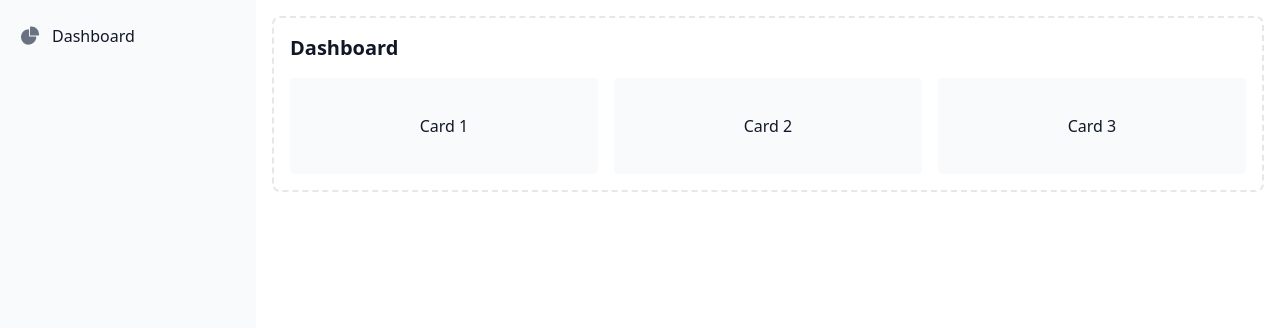
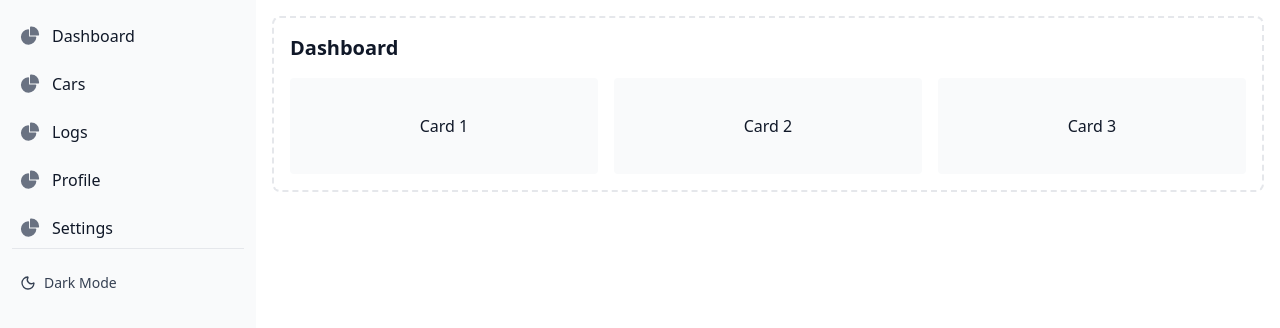
Before and after one commit to Sebastian34E/CarLog, a React (Vite) app in the folder carlog-frontend/: page /dashboard in a window 1280 px wide. Shown: the top 328 px of the page. Built offline with nearby package versions, Linux system fonts and the light colour scheme.

Commit message:
Added DarkMode

```diff
--- a/carlog-frontend/package.json
+++ b/carlog-frontend/package.json
@@ -15,6 +15,7 @@
     "@supabase/supabase-js": "^2.50.0",
     "@tailwindcss/postcss": "^4.1.10",
     "@tailwindcss/vite": "^4.1.10",
+    "lucide-react": "^0.522.0",
     "react": "^19.1.0",
     "react-dom": "^19.1.0",
     "react-router-dom": "^7.6.2"
--- /dev/null
+++ b/carlog-frontend/src/components/DarkModeToggle/DarkModeToggle.tsx
@@ -0,0 +1,37 @@
+import { useEffect, useState } from "react";
+import { Moon, Sun } from "lucide-react";
+
+const DarkModeToggle = () => {
+  const [isDark, setIsDark] = useState<boolean>(() => {
+    if (typeof window !== "undefined") {
+      const stored = localStorage.getItem("theme");
+      if (stored) return stored === "dark";
+      return window.matchMedia("(prefers-color-scheme: dark)").matches;
+    }
+    return false;
+  });
+
+  useEffect(() => {
+    if (isDark) {
+      document.documentElement.classList.add("dark");
+      localStorage.setItem("theme", "dark");
+    } else {
+      document.documentElement.classList.remove("dark");
+      localStorage.setItem("theme", "light");
+    }
+  }, [isDark]);
+
+  const toggleTheme = () => setIsDark((prev) => !prev);
+
+  return (
+    <button
+      onClick={toggleTheme}
+      className="flex items-center gap-2 p-2 text-sm font-medium text-gray-700 dark:text-gray-200 hover:bg-gray-100 dark:hover:bg-gray-800 rounded-lg transition-colors w-full"
+    >
+      {isDark ? <Sun className="w-4 h-4" /> : <Moon className="w-4 h-4" />}
+      {isDark ? "Light Mode" : "Dark Mode"}
+    </button>
+  );
+};
+
+export default DarkModeToggle;
--- a/carlog-frontend/src/components/Sidebar/Sidebar.tsx
+++ b/carlog-frontend/src/components/Sidebar/Sidebar.tsx
@@ -1,5 +1,6 @@
 import React from "react";
 import { useSidebar } from "./SidebarContext";
+import DarkModeToggle from "@/components/DarkModeToggle/DarkModeToggle";
 
 const Sidebar = () => {
   const { isOpen } = useSidebar();
@@ -11,7 +12,7 @@ const Sidebar = () => {
       } sm:translate-x-0`}
       aria-label="Sidebar"
     >
-      <div className="h-full px-3 py-4 overflow-y-auto">
+      <div className="flex flex-col h-full px-3 py-4 overflow-y-auto">
         <ul className="space-y-2 font-medium">
           <li>
             <a
@@ -29,8 +30,75 @@ const Sidebar = () => {
               <span className="ms-3">Dashboard</span>
             </a>
           </li>
+          <li>
+            <a
+              href="#"
+              className="flex items-center p-2 text-gray-900 rounded-lg dark:text-white hover:bg-gray-100 dark:hover:bg-gray-700"
+            >
+              <svg
+                className="w-5 h-5 text-gray-500 dark:text-gray-400"
+                fill="currentColor"
+                viewBox="0 0 22 21"
+              >
+                <path d="M16.975 11H10V4.025A1 1 0 0 0 8.934 3.027a8.5 8.5 0 1 0 9.039 9.039A1 1 0 0 0 16.975 11Z" />
+                <path d="M12.5 0a.96.96 0 0 0-.565.027A1 1 0 0 0 11 1.02V10h8.975a1 1 0 0 0 1-.935c.013-.188.028-.374.028-.565A8.51 8.51 0 0 0 12.5 0Z" />
+              </svg>
+              <span className="ms-3">Cars</span>
+            </a>
+          </li>
+          <li>
+            <a
+              href="#"
+              className="flex items-center p-2 text-gray-900 rounded-lg dark:text-white hover:bg-gray-100 dark:hover:bg-gray-700"
+            >
+              <svg
+                className="w-5 h-5 text-gray-500 dark:text-gray-400"
+                fill="currentColor"
+                viewBox="0 0 22 21"
+              >
+                <path d="M16.975 11H10V4.025A1 1 0 0 0 8.934 3.027a8.5 8.5 0 1 0 9.039 9.039A1 1 0 0 0 16.975 11Z" />
+                <path d="M12.5 0a.96.96 0 0 0-.565.027A1 1 0 0 0 11 1.02V10h8.975a1 1 0 0 0 1-.935c.013-.188.028-.374.028-.565A8.51 8.51 0 0 0 12.5 0Z" />
+              </svg>
+              <span className="ms-3">Logs</span>
+            </a>
+          </li>
+          <li>
+            <a
+              href="#"
+              className="flex items-center p-2 text-gray-900 rounded-lg dark:text-white hover:bg-gray-100 dark:hover:bg-gray-700"
+            >
+              <svg
+                className="w-5 h-5 text-gray-500 dark:text-gray-400"
+                fill="currentColor"
+                viewBox="0 0 22 21"
+              >
+                <path d="M16.975 11H10V4.025A1 1 0 0 0 8.934 3.027a8.5 8.5 0 1 0 9.039 9.039A1 1 0 0 0 16.975 11Z" />
+                <path d="M12.5 0a.96.96 0 0 0-.565.027A1 1 0 0 0 11 1.02V10h8.975a1 1 0 0 0 1-.935c.013-.188.028-.374.028-.565A8.51 8.51 0 0 0 12.5 0Z" />
+              </svg>
+              <span className="ms-3">Profile</span>
+            </a>
+          </li>
+          <li>
+            <a
+              href="#"
+              className="flex items-center p-2 text-gray-900 rounded-lg dark:text-white hover:bg-gray-100 dark:hover:bg-gray-700"
+            >
+              <svg
+                className="w-5 h-5 text-gray-500 dark:text-gray-400"
+                fill="currentColor"
+                viewBox="0 0 22 21"
+              >
+                <path d="M16.975 11H10V4.025A1 1 0 0 0 8.934 3.027a8.5 8.5 0 1 0 9.039 9.039A1 1 0 0 0 16.975 11Z" />
+                <path d="M12.5 0a.96.96 0 0 0-.565.027A1 1 0 0 0 11 1.02V10h8.975a1 1 0 0 0 1-.935c.013-.188.028-.374.028-.565A8.51 8.51 0 0 0 12.5 0Z" />
+              </svg>
+              <span className="ms-3">Settings</span>
+            </a>
+          </li>
           {/* Repeat for other sidebar items as needed */}
         </ul>
+        <div className="pt-4 border-t border-gray-200 dark:border-gray-700">
+          <DarkModeToggle />
+        </div>
       </div>
     </aside>
   );
```
Also changed, not shown: 1 other file (tests, documents, lock files or other folders).
